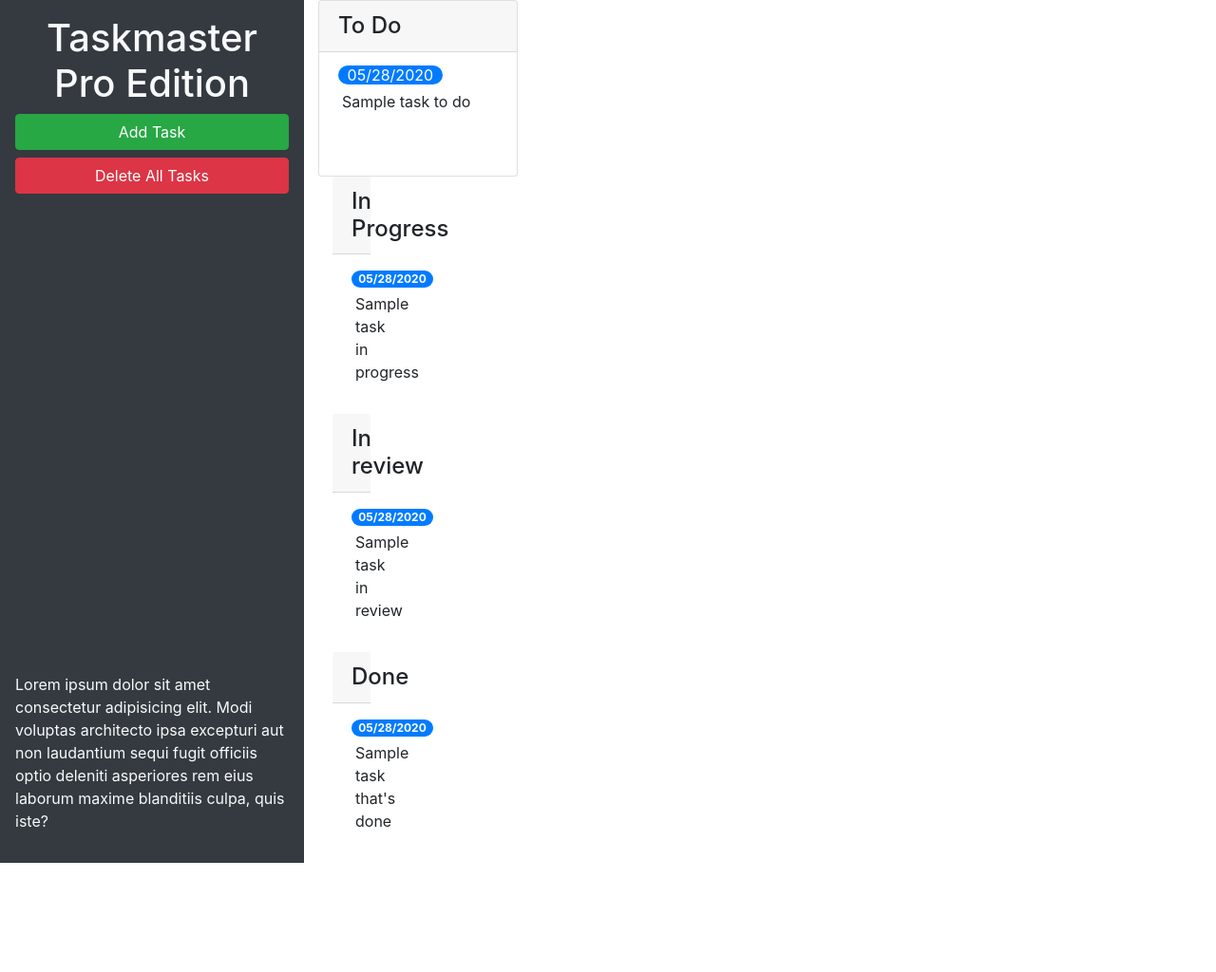
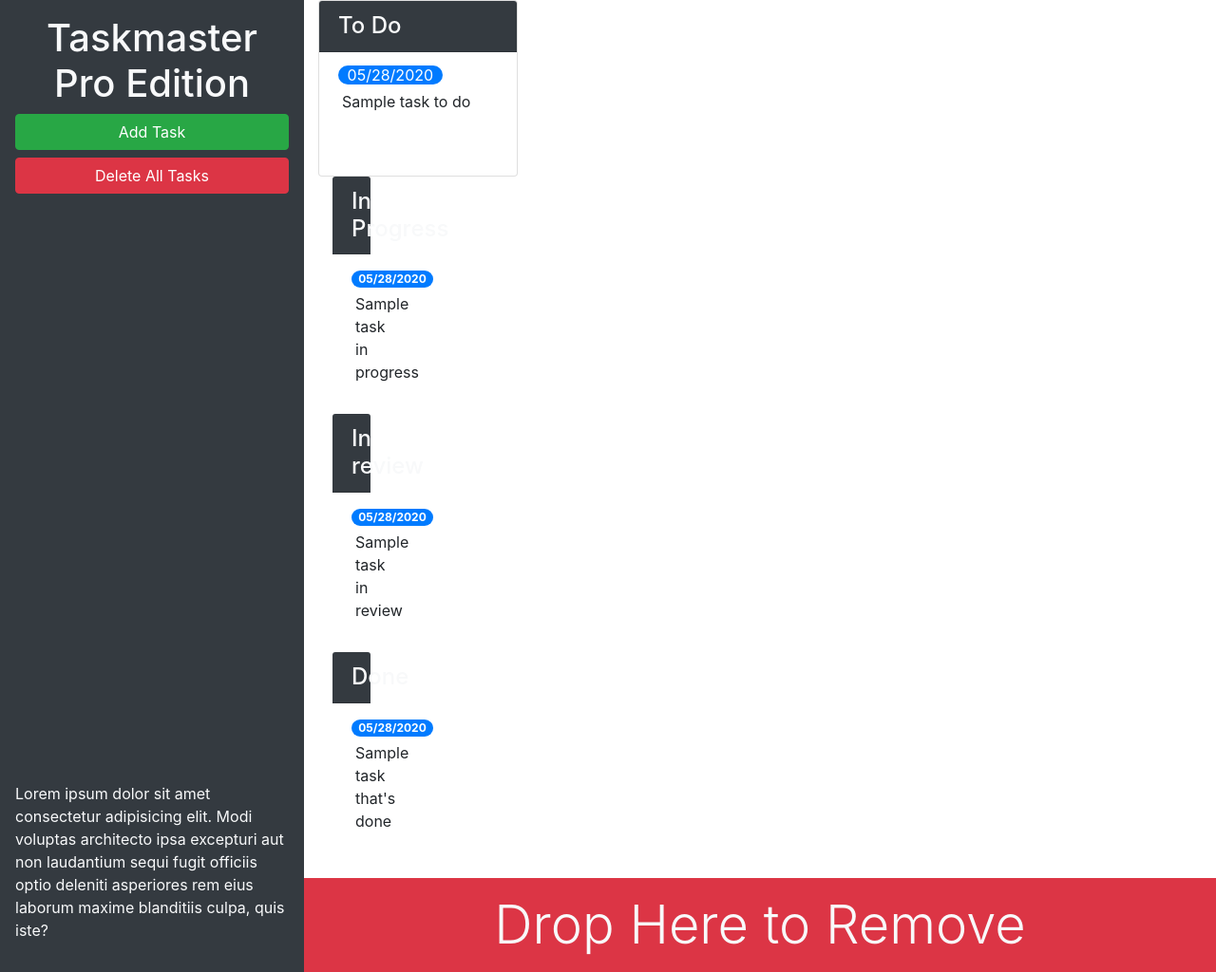
Before and after one commit to AlexJSabel/taskmaster-pro, a plain HTML site: page index.html in a window 1280 px wide. Shown: the whole page at 95% size. Before the commit the page ends 909 px from the top, so only its background shows below. Drawn offline with nearby package versions, Linux system fonts and the light colour scheme.

Commit message:
Added delete button

```diff
--- a/index.html
+++ b/index.html
@@ -13,19 +13,19 @@
 <body>
 
   <div class="row min-vh-100 no-gutters">
-    <header class="col-12 col-lg-3 bg-dark text-light d-flex flex-column p-4 p-lg-3">
+    <header class="col-12 col-lg-3 bg-dark text-light sticky-top d-flex flex-column p-4 p-lg-3">
       <h1 class="text-center">Taskmaster Pro Edition</h1>
       <button id="create-task" class="btn btn-block btn-success" data-toggle="modal" data-target="#task-form-modal">Add
         Task</button>
       <button id="remove-tasks" class="btn btn-block btn-danger">Delete All Tasks</button>
-      <p class="mt-auto">Lorem ipsum dolor sit amet consectetur adipisicing elit. Modi voluptas architecto ipsa excepturi aut non
+      <p class="mt-auto d-none d-lg-block">Lorem ipsum dolor sit amet consectetur adipisicing elit. Modi voluptas architecto ipsa excepturi aut non
         laudantium sequi fugit officiis optio deleniti asperiores rem eius laborum maxime blanditiis culpa, quis iste?
       </p>
     </header>
-    <main class="col-12 col-lg-9">
+    <main class="col-12 col-lg-9 d-flex flex-column">
       <div class="col-12 col-md-6 col-xl-3 mb-3">
        <div class="card">
-        <h4 class="card-header">
+        <h4 class="card-header bg-dark text-light">
           To Do
         </h4>
         <ul id="list-toDo" class="list-group list-group-flush">
@@ -38,7 +38,7 @@
               <!--todo end-->
               <!--in progress start-->
        <div class="col-12 col-md-6 col-xl-3 mb-3">
-         <h4 class="card-header">
+         <h4 class="card-header bg-dark text-light">
            In Progress
          </h4>
          <ul id="list-inProgress" class="list-group list-group-flush">
@@ -51,7 +51,7 @@
               <!--in progress end-->
               <!--in review start-->
        <div class="col-12 col-md-6 col-xl-3 mb-3">
-         <h4 class="card-header">
+         <h4 class="card-header bg-dark text-light">
            In review
          </h4>
          <ul id="list-inReview" class="list-group list-group-flush">
@@ -64,7 +64,7 @@
               <!--in review end-->
               <!--done start-->
         <div class="col-12 col-md-6 col-xl-3 mb-3">
-          <h4 class="card-header">
+          <h4 class="card-header bg-dark text-light">
             Done
           </h4>
           <ul id="list-done" class="list-group list list-group-flush">
@@ -76,6 +76,12 @@
         </div>
               <!--done end-->
       </div>
+            <!--Trash Button-->
+      <div id="trash" class="mt-auto">
+       <div class="w-100 bg-danger p-3 text-center text-light display-4">
+         Drop Here to Remove
+       </div>
+     </div>
     </main>
   </div>
 
```
